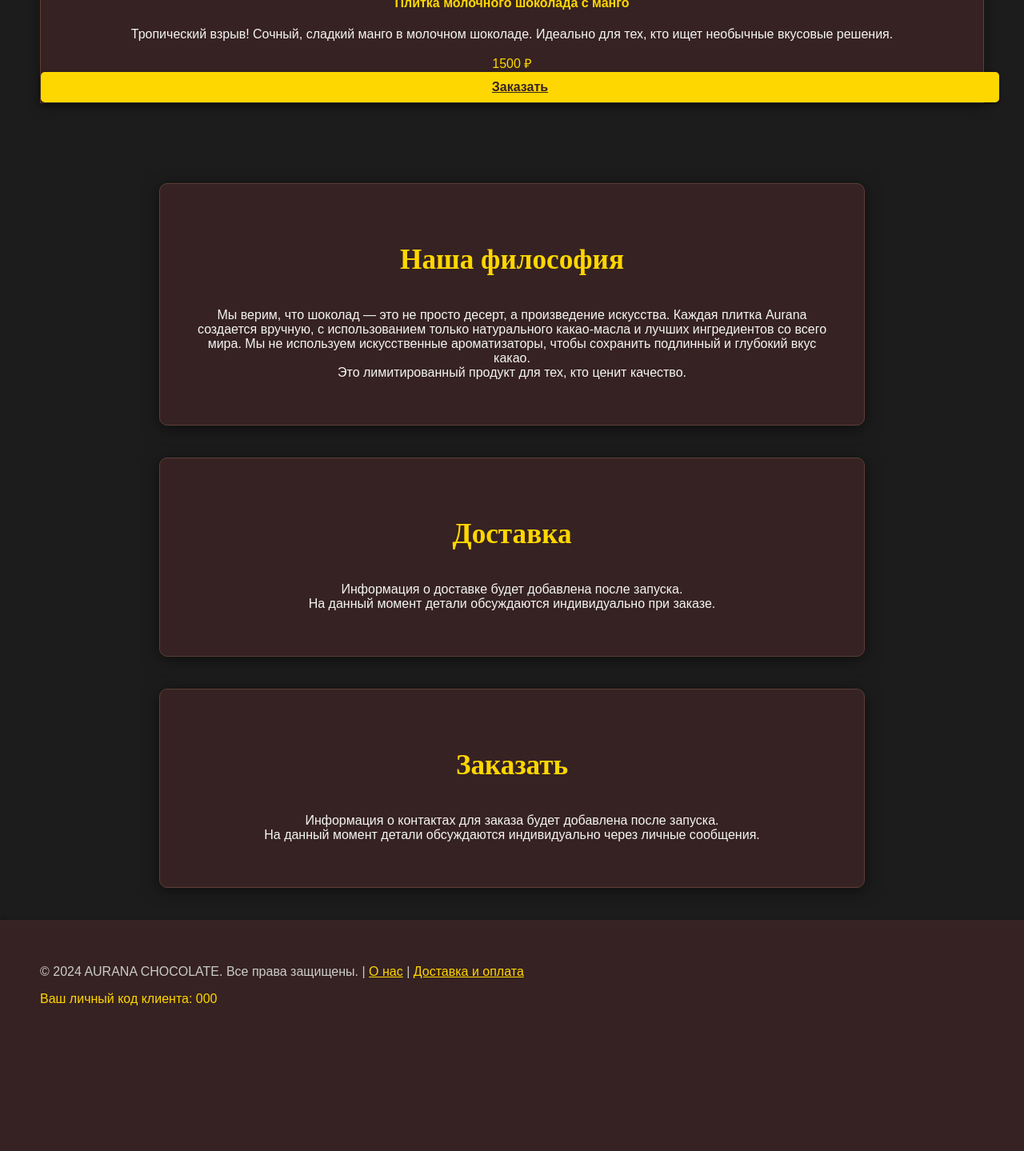
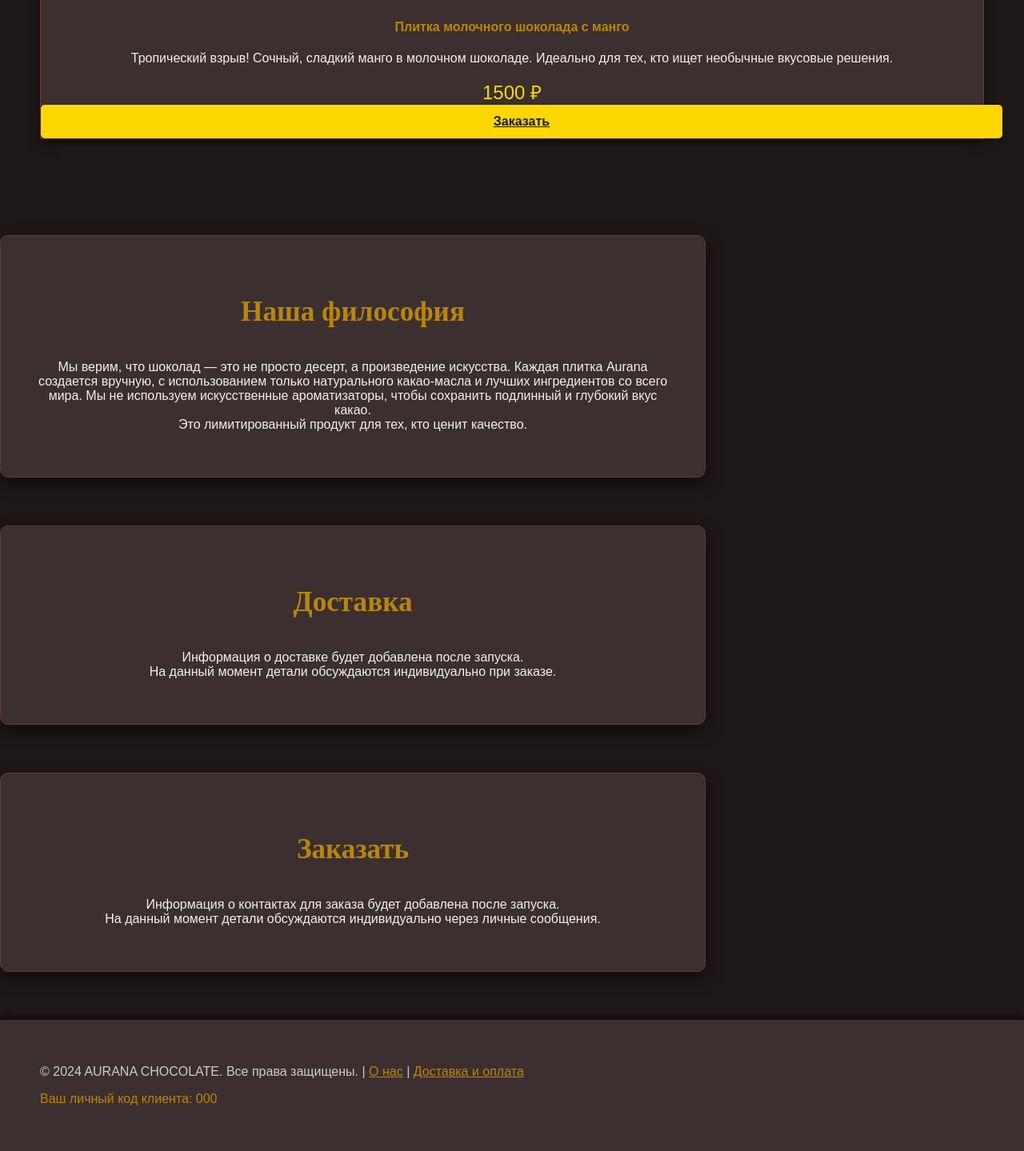
Before and after one commit to tsstish/aurana-chocolate-website, a Flask app: template templates/index.html in a window 1280 px wide. Shown: the part 1841-3280 px from the top of the page at 80% size. Before the commit the page ends 3098 px from the top, so only its background shows below. Run offline with Flask 3, Linux system fonts and the light colour scheme; the template is opened without the code that fills it: most values are stand-ins (such as "Sample title", 1, 10 or a date in 2020).

Commit message:
ФИНАЛЬНЫЙ ДИЗАЙН V2.0: Благородная темная тема, фикс мобильного меню и фото

```diff
--- a/templates/index.html
+++ b/templates/index.html
@@ -9,15 +9,15 @@
     <link rel="icon" href="https://upload.wikimedia.org/wikipedia/commons/4/4e/Chocolate_bar_%28plain%29.svg">
 
     <style>
-        /* Глобальные переменные для темной темы */
+        /* Глобальные переменные для благородной темной темы */
         :root {
-            --color-dark-brown: #362222; /* Очень темный, горький шоколад */
-            --color-medium-brown: #5d4037; /* Средний шоколад */
-            --color-light-brown: #8d6e63; /* Коричневый акцент */
-            --color-gold: #ffd700; /* Золотой акцент */
-            --color-text-light: #f5f5f5; /* Светлый текст */
-            --color-text-dark: #362222; /* Темный текст для светлых элементов */
-            --color-background: #1c1c1c; /* Темный фон */
+            --color-dark-primary: #1e1717; /* Глубокий, почти черный фон */
+            --color-dark-secondary: #3b2f2f; /* Благородный темный шоколад для блоков */
+            --color-bronze: #b8860b; /* Темная бронза/старое золото */
+            --color-gold-light: #ffd700; /* Яркое золото для акцентов (кнопки, лого) */
+            --color-text-light: #f0f0f0; /* Светлый текст */
+            --color-text-dark: #1e1717; /* Темный текст для светлых элементов */
+            --color-border: #5d4037; /* Граница-акцент */
         }
 
         /* Общие стили и сброс */
@@ -25,8 +25,8 @@
             font-family: sans-serif;
             margin: 0;
             padding: 0;
-            color: var(--color-text-light); /* Светлый текст по умолчанию */
-            background-color: var(--color-background); /* Темный фон */
+            color: var(--color-text-light);
+            background-color: var(--color-dark-primary); /* Глубокий темный фон */
             overflow-x: hidden;
             width: 100%;
         }
@@ -122,110 +123,119 @@
             text-align: center;
         }
 
+        /* ФИКС: Увеличение отступов для секций */
+        .section:not(.products-section) {
+            margin: 60px 0;
+        }
+
         .section h3 {
             font-family: serif;
             font-size: 2.2em;
-            color: var(--color-gold); /* Золотые заголовки */
+            color: var(--color-bronze);
             margin-bottom: 40px;
         }
 
         /* Стиль для информационных секций (О нас, Доставка, Заказ) */
         .info-section {
-            background-color: var(--color-dark-brown); /* Темный фон для блоков */
-            border: 1px solid var(--color-medium-brown);
+            background-color: var(--color-dark-secondary); /* Благородный темный цвет */
+            border: 1px solid var(--color-border);
             border-radius: 10px;
             padding: 40px;
-            margin: 40px auto;
+            margin: 40px auto; /* ФИКС: Промежутки между блоками */
             max-width: 800px;
-            box-shadow: 0 4px 20px rgba(0,0,0,0.5);
+            box-shadow: 0 8px 20px rgba(0,0,0,0.5);
             color: var(--color-text-light);
         }
 
         /* Секция продуктов (Каталог) */
         .products-section {
-            background-color: var(--color-background); /* Фон каталога */
+            background-color: var(--color-dark-primary);
         }
 
+        /* Карточки продуктов */
         .product-card {
-            background-color: var(--color-dark-brown); /* Темный фон карточки */
-            border: 1px solid var(--color-medium-brown);
+            background-color: var(--color-dark-secondary); /* Темный фон карточки */
+            border: 1px solid var(--color-border);
             box-shadow: 0 4px 15px rgba(0,0,0,0.4);
             transition: transform 0.3s, box-shadow 0.3s;
         }
 
         .product-card:hover {
             transform: translateY(-5px);
-            box-shadow: 0 8px 25px rgba(255, 215, 0, 0.3); /* Золотое свечение при наведении */
+            box-shadow: 0 8px 25px rgba(184, 134, 11, 0.5); /* Бронзовое свечение при наведении */
+        }
+
+        /* ФИКС: Размер фото - фиксированная высота (квадратный вид) */
+        .product-card img {
+            width: 100%;
+            height: 300px; /* Увеличили для лучшего вида, можно изменить на 250px, если много */
+            object-fit: cover; /* Ключ к квадратному/равномерному виду */
         }
 
         .product-info h4 {
-            color: var(--color-gold); /* Золотые названия продуктов */
-        }
-
-        .product-info p {
-            color: var(--color-text-light);
+            color: var(--color-bronze); /* Бронзовые названия продуктов */
         }
 
         .price {
-            color: var(--color-gold); /* Золотая цена */
+            color: var(--color-gold-light); /* Яркое золото для цены */
+            font-size: 1.5em; /* Чуть увеличим, чтобы цена была видна */
         }
 
-        /* ФИКС: Кнопка "Заказать" на всю ширину, золотая, с эффектом */
+        /* Кнопка "Заказать" */
         .buy-button {
             display: block;
             width: 100%;
-            padding: 10px;
-            background-color: var(--color-gold); /* Золотая кнопка */
+            padding: 12px;
+            background-color: var(--color-gold-light); /* Яркое золото для лучшей читаемости */
             color: var(--color-text-dark); /* Темный текст на золотом */
-            border: none;
             border-radius: 5px;
             font-weight: bold;
-            cursor: pointer;
             transition: background-color 0.3s, transform 0.2s;
             box-shadow: 0 2px 5px rgba(0, 0, 0, 0.5);
         }
 
         .buy-button:hover {
-            background-color: #e5c100; /* Чуть темнее золото */
+            background-color: #e5c100;
             transform: translateY(-1px);
         }
 
         /* Футер */
         .footer {
-            background-color: var(--color-dark-brown);
+            background-color: var(--color-dark-secondary);
             color: #ccc;
             padding: 40px 50px;
-            box-shadow: 0 -2px 4px rgba(0,0,0,0.2);
+            box-shadow: 0 -4px 8px rgba(0,0,0,0.5);
         }
 
         .footer a {
-            color: var(--color-gold);
+            color: var(--color-bronze);
         }
 
-        /* Персонализация */
         .customer-code {
-            color: var(--color-gold);
+            color: var(--color-bronze);
         }
 
         /* Адаптивность для мобильных */
         @media (max-width: 768px) {
-            /* ФИКС: Корректное отображение меню на мобильных (убрана прокрутка) */
             .header {
                 padding: 10px 15px;
             }
-            .header nav {
-                 /* Ключевой фикс: делаем меню горизонтальным для мобильных, убираем сдвиг */
-                display: flex;
-                justify-content: flex-end;
-            }
             .header nav a {
-                font-size: 0.8em;
+                font-size: 0.9em;
                 margin-left: 10px;
             }
-
+            .hero {
+                min-height: 40vh;
+                background-attachment: scroll; /* ФИКС: Убираем параллакс на мобильных */
+            }
             .product-card img {
-                /* ФИКС: Убеждаемся, что изображение занимает всю ширину и не ломает контейнер */
-                max-width: 100%;
+                height: 250px; /* Чуть меньше на мобильных */
+            }
+            .section {
+                 padding: 40px 20px;
+            }
+            .info-section {
+                 padding: 30px 20px;
             }
         }
     </style>
```
Also changed, not shown: other parts of templates/index.html (+18 -18 lines).
